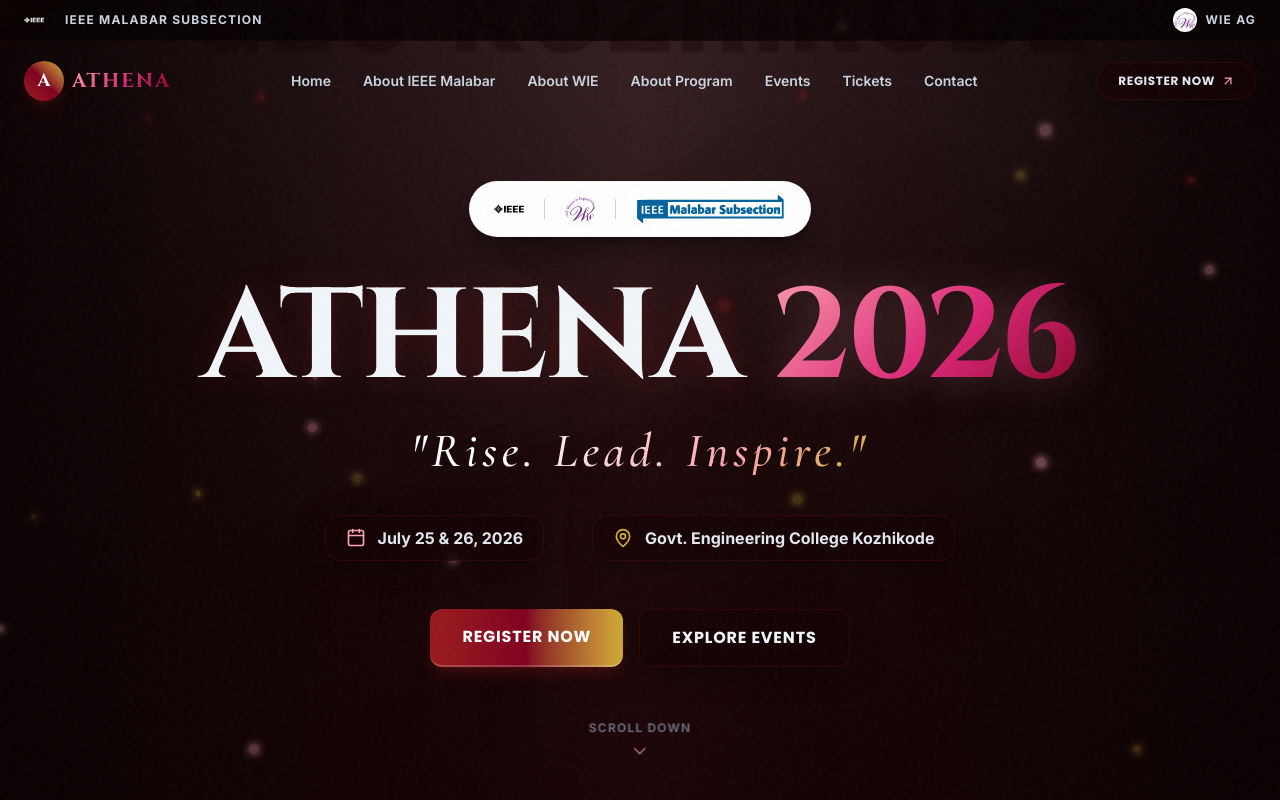
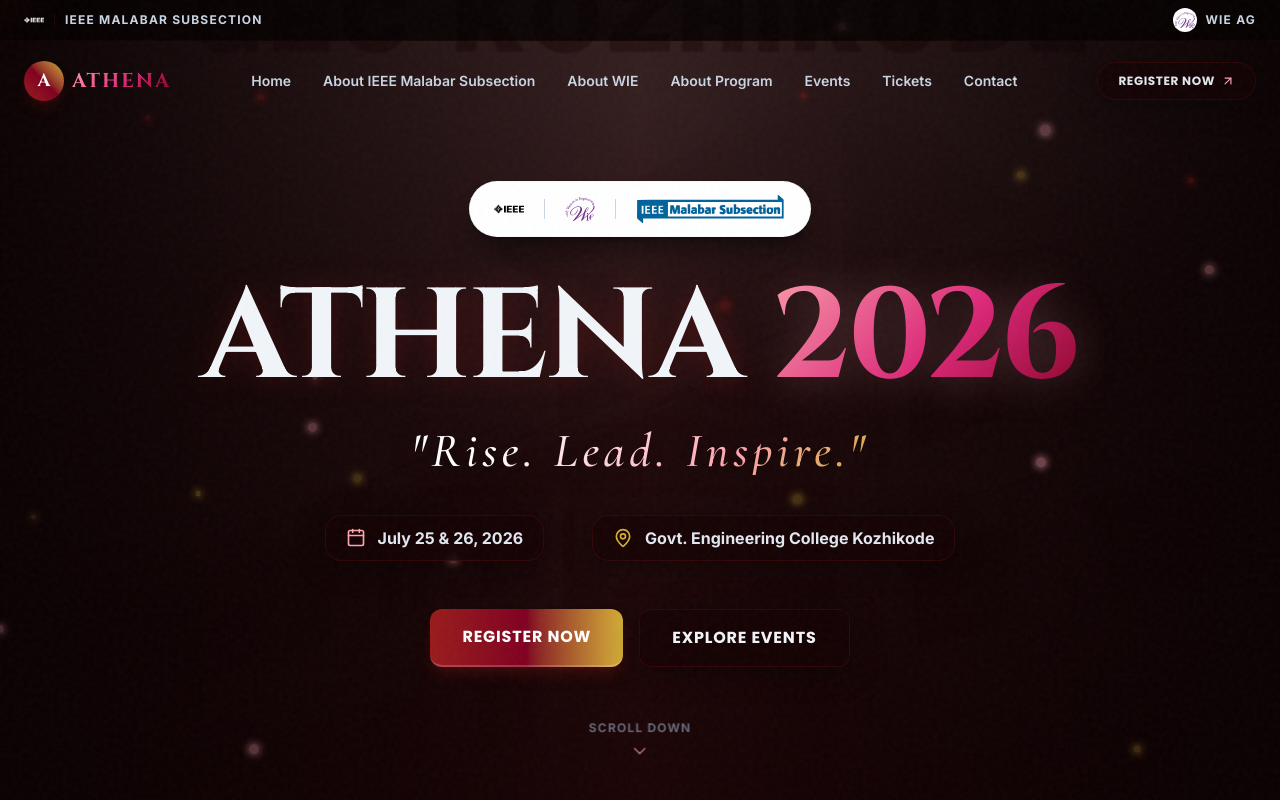
Before and after one commit to Fadeeii/Athena-26, a React (Vite) app: page / in a window 1280 px wide. Shown: the top 800 px of the page. Built offline with nearby package versions, Linux system fonts and the light colour scheme; a web font is replaced by a local one.

Commit message:
final checks

```diff
--- a/src/components/Navbar.jsx
+++ b/src/components/Navbar.jsx
@@ -23,7 +23,7 @@
 
   const navLinks = [
     { name: "Home", href: "#home" },
-    { name: "About IEEE Malabar", href: "#ieee-malabar" },
+    { name: "About IEEE Malabar Subsection", href: "#ieee-malabar" },
     { name: "About WIE", href: "#wie" },
     { name: "About Program", href: "#about" },
     { name: "Events", href: "#events" },
@@ -33,11 +33,10 @@
 
   return (
     <nav
-      className={`fixed top-0 left-0 right-0 z-40 transition-all duration-300 ${
-        scrolled
+      className={`fixed top-0 left-0 right-0 z-40 transition-all duration-300 ${scrolled
           ? "bg-[#0a0102]/95 backdrop-blur-md border-b border-red-950/40 shadow-lg shadow-black/30"
           : "bg-transparent"
-      }`}
+        }`}
     >
       {/* Top Branding Strip */}
       <div className="w-full bg-[#050001]/75 border-b border-red-950/20 py-2 px-6">
```
